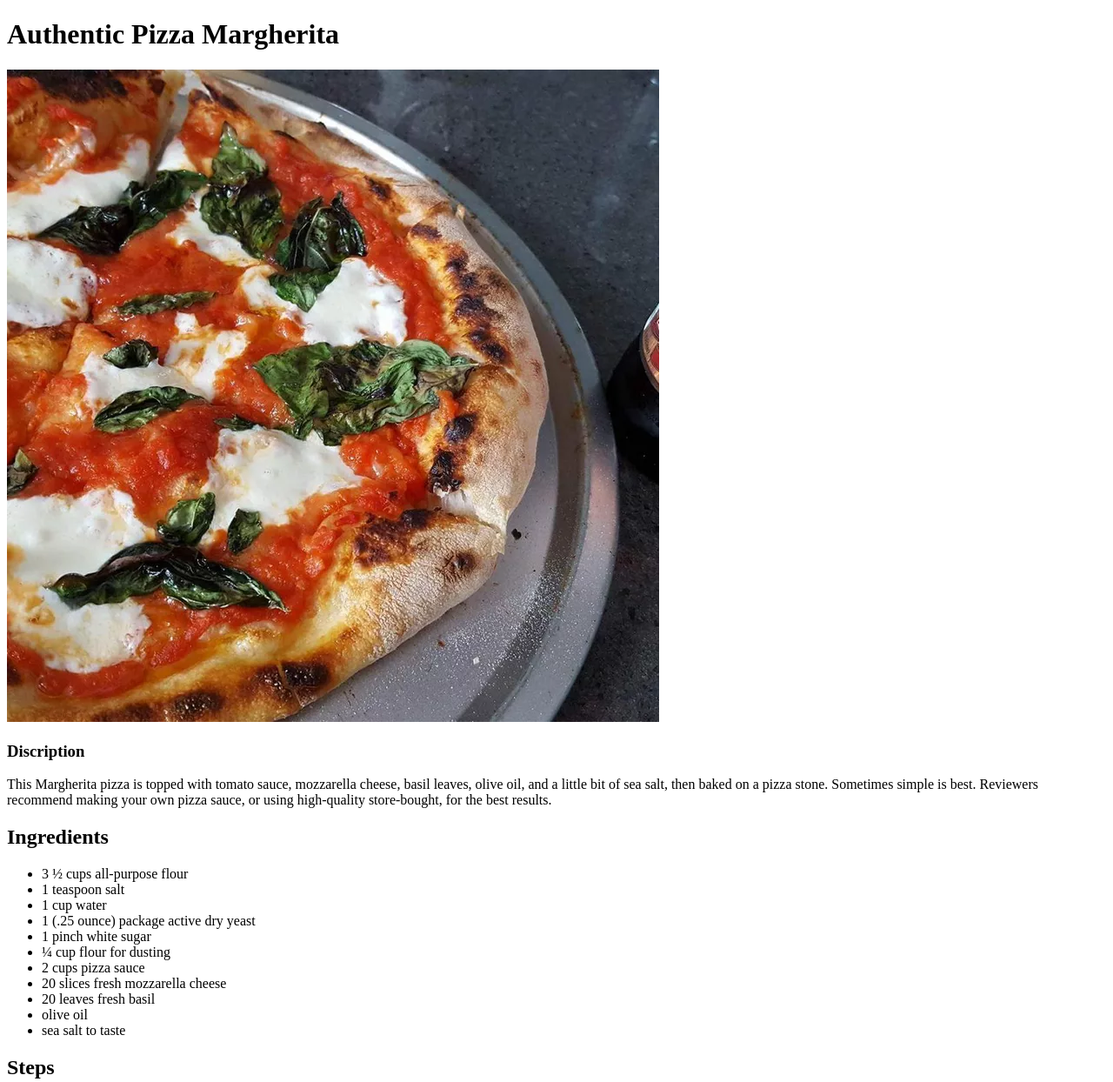
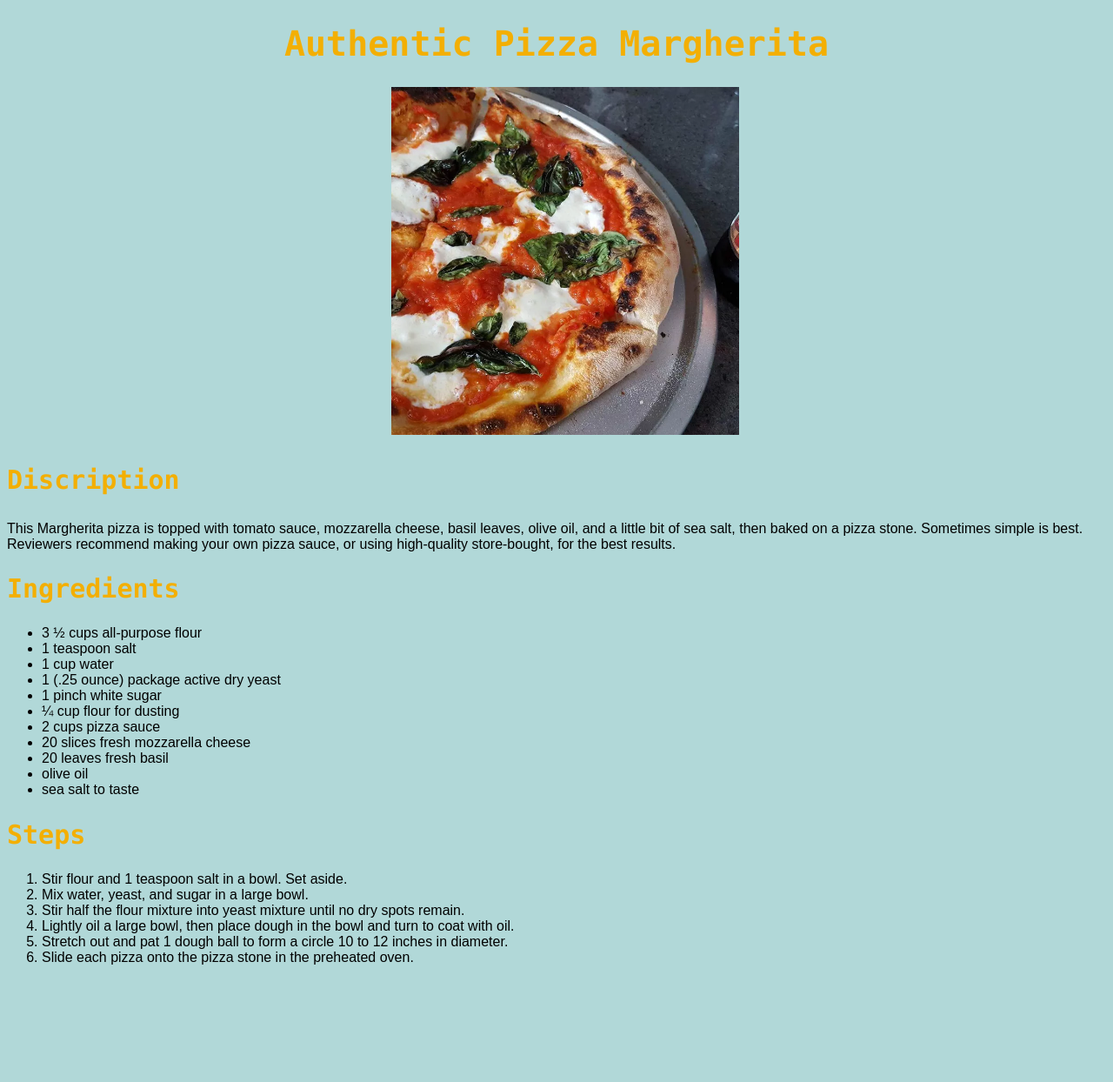
Before and after one commit to baya-bk/odin-recipes, a plain HTML site: page recipes/pizza.html in a window 1280 px wide. Shown: the top 1244 px of the page at 87% size. After the commit the page ends 1126 px from the top, so only its background shows below. Drawn offline with Linux system fonts and the light colour scheme.

Commit message:
Add some css to lasagna.hmtl file

```diff
--- a/recipes/pizza.html
+++ b/recipes/pizza.html
@@ -4,19 +4,22 @@
     <meta charset="UTF-8" />
     <meta name="viewport" content="width=device-width, initial-scale=1.0" />
     <title>Document</title>
+    <link rel="stylesheet" href="/style.css" />
   </head>
   <body>
-    <h1>Authentic Pizza Margherita</h1>
+    <div class="container">
+      <h1 class="title">Authentic Pizza Margherita</h1>
       <img src="pizza.webp" alt="image of pizza" />
-    <h3>Discription</h3>
+      <h3 class="title headings">Discription</h3>
       <p>
         This Margherita pizza is topped with tomato sauce, mozzarella cheese,
         basil leaves, olive oil, and a little bit of sea salt, then baked on a
-      pizza stone. Sometimes simple is best. Reviewers recommend making your own
-      pizza sauce, or using high-quality store-bought, for the best results.
+        pizza stone. Sometimes simple is best. Reviewers recommend making your
+        own pizza sauce, or using high-quality store-bought, for the best
+        results.
       </p>
-    <h2>Ingredients</h2>
-    <ul>
+      <h2 class="title headings">Ingredients</h2>
+      <ul class="lists Ingredient">
         <li>3 ½ cups all-purpose flour</li>
         <li>1 teaspoon salt</li>
         <li>1 cup water</li>
@@ -29,9 +32,8 @@
         <li>olive oil</li>
         <li>sea salt to taste</li>
       </ul>
-
-    <h2>Steps</h2>
-    <ol>
+      <h2 class="title headings">Steps</h2>
+      <ol class="lists Steps">
         <li>Stir flour and 1 teaspoon salt in a bowl. Set aside.</li>
         <li>Mix water, yeast, and sugar in a large bowl.</li>
         <li>
@@ -39,8 +41,8 @@
           remain.
         </li>
         <li>
-        Lightly oil a large bowl, then place dough in the bowl and turn to coat
-        with oil.
+          Lightly oil a large bowl, then place dough in the bowl and turn to
+          coat with oil.
         </li>
         <li>
           Stretch out and pat 1 dough ball to form a circle 10 to 12 inches in
@@ -48,5 +50,6 @@
         </li>
         <li>Slide each pizza onto the pizza stone in the preheated oven.</li>
       </ol>
+    </div>
   </body>
 </html>
--- a/style.css
+++ b/style.css
@@ -0,0 +1,28 @@
+body {
+  font-family: "Lucida Console", "Courier New", monospace;
+  background-color: rgb(177, 216, 216);
+}
+.title {
+  color: #f3af03;
+  text-align: center;
+  font-size: 40px;
+}
+.title.pizza,
+.title.lasagna {
+  font-size: 30px;
+}
+p {
+  font-family: Arial, Helvetica, sans-serif;
+}
+img {
+  height: 400px;
+  width: 400px;
+  margin-left: 35%;
+}
+.title.headings {
+  font-size: 30px;
+  text-align: left;
+}
+.lists {
+  font-family: Arial, Helvetica, sans-serif;
+}
```
Also changed, not shown: recipes/lasagna.html (+6 -5 lines). Lines whose indentation alone changed are shown as unchanged.
